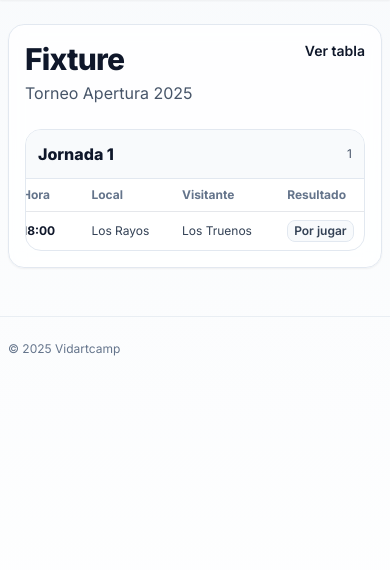
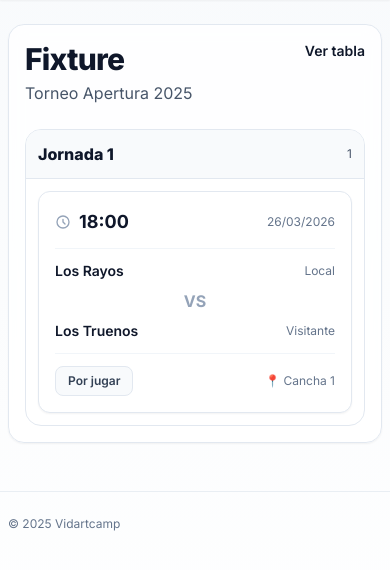
Before and after one commit to Matias-sanchez-dev/vidartcamp, a FastAPI app: page /fixture in a window 390 px wide. Shown: the part 65-635 px from the top of the page. Run offline with FastAPI, Linux system fonts and the light colour scheme; data comes from the database, SQL or seed files in the repository; some libraries are stand-ins or nearby versions.

Commit message:
arreglo2

```diff
--- a/templates/fixture.html
+++ b/templates/fixture.html
@@ -35,42 +35,97 @@
                     <div class="text-base sm:text-lg font-extrabold text-slate-900">Jornada {{ jornada }}</div>
                     <div class="text-xs text-slate-600">{{ partidos|length }}</div>
                 </div>
-                <div class="overflow-x-auto -mx-4 sm:mx-0">
+
+                <!-- Vista móvil: Tarjetas (< 640px) -->
+                <div class="sm:hidden space-y-3 p-3">
+                    {% for p in partidos %}
+                    <div class="bg-white border border-slate-200 rounded-xl p-4 shadow-sm">
+                        <!-- Hora y fecha -->
+                        <div class="flex items-center justify-between mb-3 pb-3 border-b border-slate-100">
+                            <div class="flex items-center gap-2">
+                                <svg class="w-4 h-4 text-slate-400" fill="none" stroke="currentColor"
+                                    viewBox="0 0 24 24">
+                                    <path stroke-linecap="round" stroke-linejoin="round" stroke-width="2"
+                                        d="M12 8v4l3 3m6-3a9 9 0 11-18 0 9 9 0 0118 0z"></path>
+                                </svg>
+                                <span class="text-lg font-bold text-slate-900">{{ p.hora.strftime("%H:%M") }}</span>
+                            </div>
+                            <span class="text-xs text-slate-500">{{ p.fecha.strftime("%d/%m/%Y") }}</span>
+                        </div>
+
+                        <!-- Equipos -->
+                        <div class="space-y-2 mb-3">
+                            <div class="flex items-center justify-between">
+                                <span class="text-sm font-semibold text-slate-900">{{ p.equipo_local.nombre }}</span>
+                                <span class="text-xs text-slate-500 ml-2">Local</span>
+                            </div>
+                            <div class="flex items-center justify-center">
+                                <span class="text-slate-400 font-bold">VS</span>
+                            </div>
+                            <div class="flex items-center justify-between">
+                                <span class="text-sm font-semibold text-slate-900">{{ p.equipo_visitante.nombre
+                                    }}</span>
+                                <span class="text-xs text-slate-500 ml-2">Visitante</span>
+                            </div>
+                        </div>
+
+                        <!-- Resultado y cancha -->
+                        <div class="flex items-center justify-between pt-3 border-t border-slate-100">
+                            <div>
+                                {% if p.finalizado and p.goles_local is not none and p.goles_visitante is not none %}
+                                <span
+                                    class="inline-flex items-center rounded-lg bg-emerald-50 text-emerald-900 border border-emerald-200 px-3 py-1.5 text-sm font-extrabold">
+                                    {{ p.goles_local }} - {{ p.goles_visitante }}
+                                </span>
+                                {% else %}
+                                <span
+                                    class="inline-flex items-center rounded-lg bg-slate-50 text-slate-700 border border-slate-200 px-3 py-1.5 text-xs font-semibold">
+                                    Por jugar
+                                </span>
+                                {% endif %}
+                            </div>
+                            {% if p.cancha %}
+                            <span class="text-xs text-slate-500">📍 {{ p.cancha }}</span>
+                            {% endif %}
+                        </div>
+                    </div>
+                    {% endfor %}
+                </div>
+
+                <!-- Vista desktop: Tabla (≥ 640px) -->
+                <div class="hidden sm:block overflow-x-auto">
                     <table class="w-full text-xs sm:text-sm">
                         <thead>
                             <tr class="text-left text-slate-500 border-b bg-white">
-                                <th class="py-2 px-2 sm:py-3 sm:px-4 hidden sm:table-cell">Fecha</th>
-                                <th class="py-2 px-3 sm:py-3 sm:px-4 whitespace-nowrap" style="min-width: 60px;">Hora
-                                </th>
-                                <th class="py-2 px-2 sm:py-3 sm:px-4">Local</th>
-                                <th class="py-2 px-2 sm:py-3 sm:px-4">Visitante</th>
-                                <th class="py-2 px-2 sm:py-3 sm:px-4 hidden md:table-cell">Cancha</th>
-                                <th class="py-2 px-2 sm:py-3 sm:px-4">Resultado</th>
+                                <th class="py-3 px-4">Fecha</th>
+                                <th class="py-3 px-4">Hora</th>
+                                <th class="py-3 px-4">Local</th>
+                                <th class="py-3 px-4">Visitante</th>
+                                <th class="py-3 px-4 hidden md:table-cell">Cancha</th>
+                                <th class="py-3 px-4">Resultado</th>
                             </tr>
                         </thead>
                         <tbody>
                             {% for p in partidos %}
                             <tr class="border-b last:border-b-0 hover:bg-slate-50/60 transition">
-                                <td class="py-2 px-2 sm:py-3 sm:px-4 text-slate-700 hidden sm:table-cell">{{
-                                    p.fecha.strftime("%Y-%m-%d") }}</td>
-                                <td class="py-2 px-3 sm:py-3 sm:px-4 font-bold text-slate-900 whitespace-nowrap"
-                                    style="min-width: 60px;">{{
+                                <td class="py-3 px-4 text-slate-700">{{ p.fecha.strftime("%Y-%m-%d") }}</td>
+                                <td class="py-3 px-4 font-bold text-slate-900 whitespace-nowrap">{{
                                     p.hora.strftime("%H:%M") }}</td>
-                                <td class="py-2 px-2 sm:py-3 sm:px-4 text-slate-700">{{ p.equipo_local.nombre }}</td>
-                                <td class="py-2 px-2 sm:py-3 sm:px-4 text-slate-700">{{ p.equipo_visitante.nombre }}
-                                </td>
-                                <td class="py-2 px-2 sm:py-3 sm:px-4 text-slate-700 hidden md:table-cell">{{ p.cancha or
-                                    '-' }}</td>
-                                <td class="py-2 px-2 sm:py-3 sm:px-4">
+                                <td class="py-3 px-4 text-slate-700">{{ p.equipo_local.nombre }}</td>
+                                <td class="py-3 px-4 text-slate-700">{{ p.equipo_visitante.nombre }}</td>
+                                <td class="py-3 px-4 text-slate-700 hidden md:table-cell">{{ p.cancha or '-' }}</td>
+                                <td class="py-3 px-4">
                                     {% if p.finalizado and p.goles_local is not none and p.goles_visitante is not none
                                     %}
                                     <span
-                                        class="inline-flex items-center rounded-lg bg-emerald-50 text-emerald-900 border border-emerald-200 px-1.5 sm:px-2.5 py-0.5 sm:py-1 text-xs font-extrabold whitespace-nowrap">{{
-                                        p.goles_local }} - {{ p.goles_visitante }}</span>
+                                        class="inline-flex items-center rounded-lg bg-emerald-50 text-emerald-900 border border-emerald-200 px-2.5 py-1 text-xs font-extrabold whitespace-nowrap">
+                                        {{ p.goles_local }} - {{ p.goles_visitante }}
+                                    </span>
                                     {% else %}
                                     <span
-                                        class="inline-flex items-center rounded-lg bg-slate-50 text-slate-700 border border-slate-200 px-1.5 sm:px-2.5 py-0.5 sm:py-1 text-xs font-semibold whitespace-nowrap">Por
-                                        jugar</span>
+                                        class="inline-flex items-center rounded-lg bg-slate-50 text-slate-700 border border-slate-200 px-2.5 py-1 text-xs font-semibold whitespace-nowrap">
+                                        Por jugar
+                                    </span>
                                     {% endif %}
                                 </td>
                             </tr>
```
